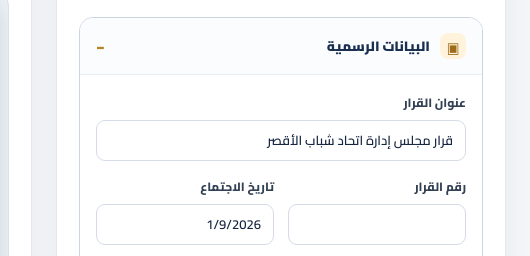
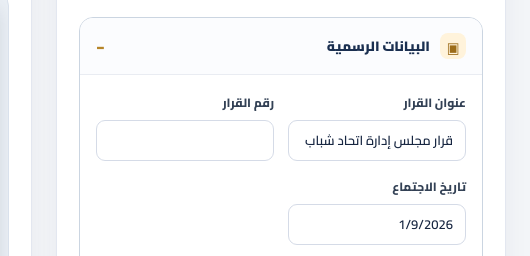
Before and after one commit to mohammedshabaan/kayan-report, a plain HTML site: page index.html in a window 1280 px wide. Shown: the part 224-480 px from the top of the page, 750-1280 px from the left. Drawn offline with Linux system fonts and the light colour scheme.

Commit message:
Update index.html

```diff
--- a/index.html
+++ b/index.html
@@ -57,7 +57,7 @@
         <details open>
           <summary><span class="section-icon">▣</span> البيانات الرسمية</summary>
           <div class="form-grid">
-            <label class="full">عنوان القرار
+            <label >عنوان القرار
               <input name="decisionTitle" value="قرار مجلس إدارة اتحاد شباب الأقصر">
             </label>
             <label>رقم القرار
```
